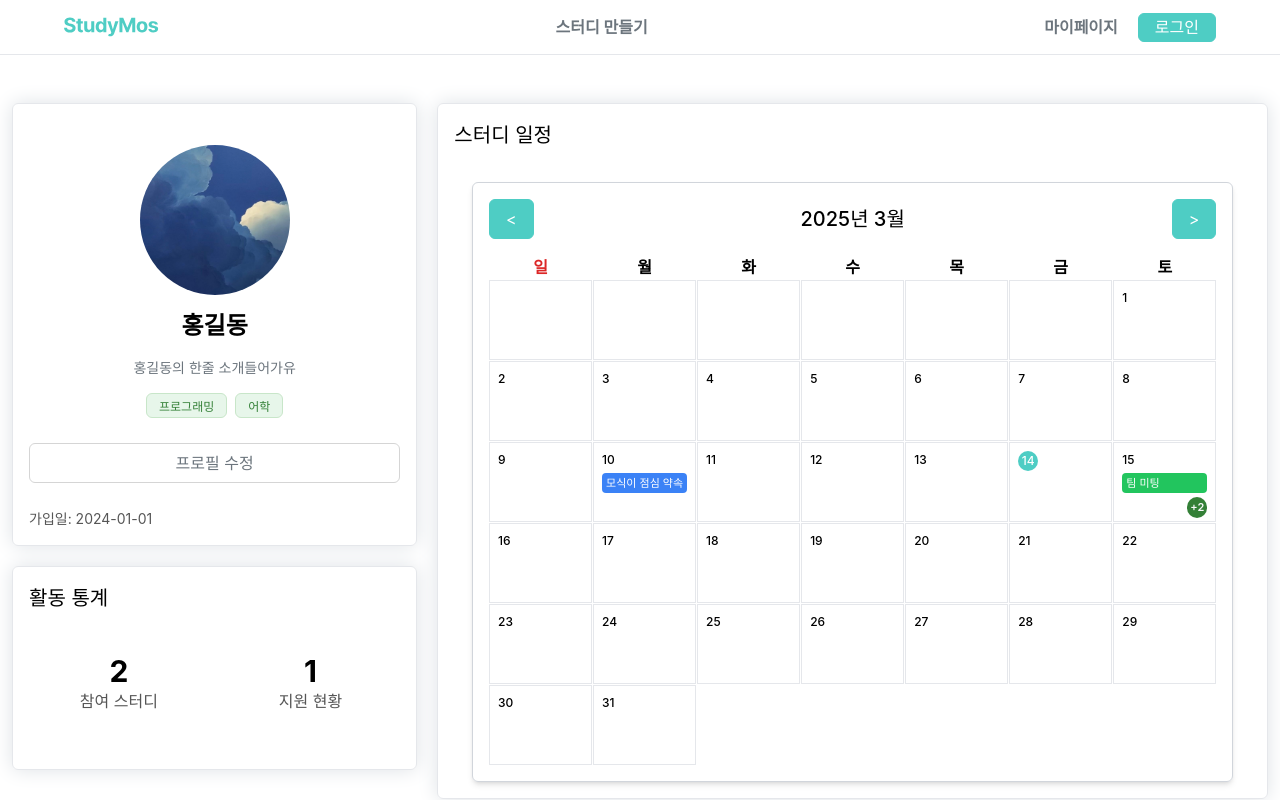
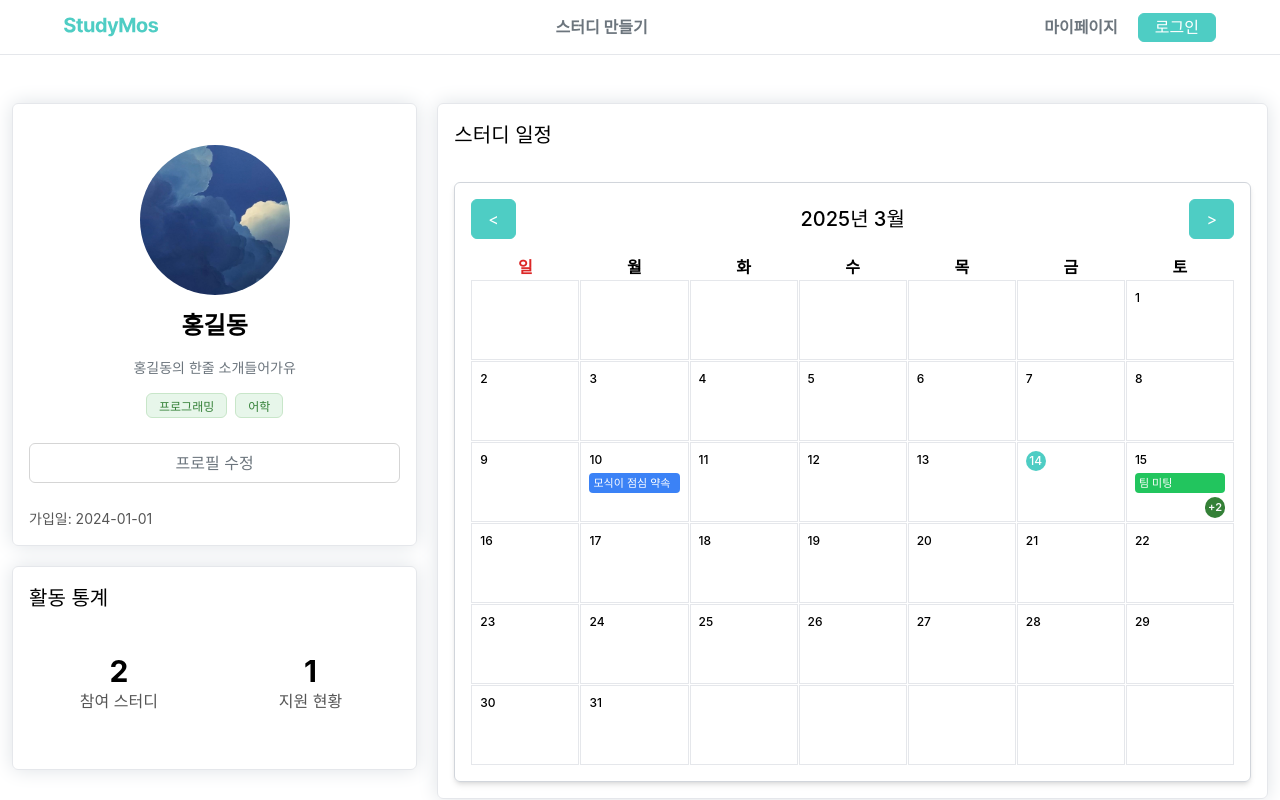
Before and after one commit to project-mos/frontend, a Next.js app: page /mypage in a window 1280 px wide. Shown: the top 800 px of the page. Built offline with nearby package versions, Linux system fonts and the light colour scheme.

Commit message:
💄 [Design]: my-page 레이아웃에 맞게 수정

```diff
--- a/src/components/molecules/Calendar.tsx
+++ b/src/components/molecules/Calendar.tsx
@@ -3,6 +3,7 @@ import React, { useState } from "react";
 import Button from "../atoms/Button";
 import Typography from "../atoms/Typography";
 import Grid from "../atoms/Grid";
+import { cn } from "@/lib/utils";
 
 interface CalendarProps {
   [key: string]: {
@@ -11,6 +12,10 @@ interface CalendarProps {
     color: string;
   }[];
 }
+
+const cellStyle =
+  "h-16 w-full min-w-14 mobile:min-w-20 border border-gray-200 p-2 mobile:h-20 tablet:min-w-[50px] ";
+
 function Calendar() {
   const [currentDate, setCurrentDate] = useState(new Date());
   const today = new Date();
@@ -53,12 +58,7 @@ function Calendar() {
 
     // 이전 달 빈 칸 렌더링
     for (let i = 0; i < firstDay; i++) {
-      cells.push(
-        <div
-          key={`empty-${i}`}
-          className="h-16 w-full min-w-[60px] border border-gray-200 p-2 tablet:h-20 tablet:min-w-[100px]"
-        />
-      );
+      cells.push(<div key={`empty-${i}`} className={cellStyle} />);
     }
 
     // 날짜 셀 렌더링
@@ -69,10 +69,7 @@ function Calendar() {
       const dayEvents = events[dateKey] || [];
 
       cells.push(
-        <div
-          key={day}
-          className="flex h-16 w-full min-w-[60px] flex-col border  border-gray-200 p-2 tablet:h-20 tablet:min-w-[100px]"
-        >
+        <div key={day} className={cn(cellStyle)}>
           {/* 날짜 영역: 오늘이면 동그라미로 감싸기 */}
           <div className="flex items-center">
             {isToday ? (
@@ -91,7 +88,7 @@ function Calendar() {
           {dayEvents.length > 0 && (
             <div className="mt-1 flex cursor-pointer flex-col space-y-1">
               <div
-                className={`hidden h-5 w-full tablet:flex ${dayEvents[0].color} flex items-center rounded p-1`}
+                className={`hidden h-5 w-full mobile:flex ${dayEvents[0].color} flex items-center rounded p-1`}
               >
                 <Typography.P3 className="truncate text-[11px] text-white">
                   {dayEvents[0].title}
@@ -109,6 +106,17 @@ function Calendar() {
         </div>
       );
     }
+
+    // 마지막 행 빈 칸 채우기
+    const totalCells = firstDay + daysInMonth;
+    const extraCells = totalCells % 7;
+    if (extraCells !== 0) {
+      const remaining = 7 - extraCells;
+      for (let i = 0; i < remaining; i++) {
+        cells.push(<div key={`empty-end-${i}`} className={cellStyle} />);
+      }
+    }
+
     return cells;
   };
 
@@ -133,7 +141,7 @@ function Calendar() {
   };
 
   return (
-    <div className="mx-auto mt-8 max-w-4xl rounded-md border border-gray-300 p-4 shadow-md">
+    <div className="mx-auto mt-8 w-full max-w-4xl rounded-md border border-gray-300 p-4 shadow-md tablet:h-[600px]">
       <div className="mb-4 flex items-center justify-between">
         <Button.Solid color="Main" active onClick={handlePrevMonth}>
           &lt;
```
